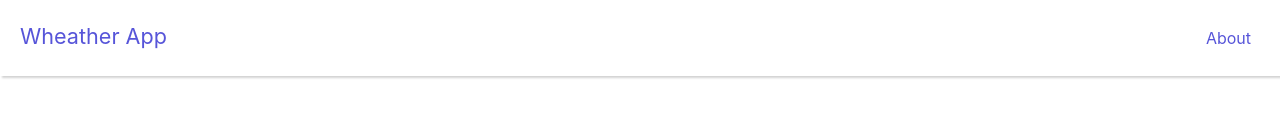
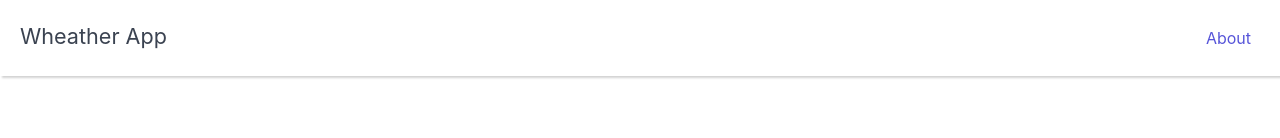
Before and after one commit to zlepur/weather, a React (Create React App) app: page / in a window 1280 px wide. Shown: the top 138 px of the page. Built offline with nearby package versions, Linux system fonts and the light colour scheme.

Commit message:
Fix warnings.

```diff
--- a/src/Header.js
+++ b/src/Header.js
@@ -6,12 +6,12 @@ export default function Header(props) {
     return (
         <header className="navbar navshadow">
             <div className="navbar-primary">
-                <a className="navbar-brand">
+                <div className="navbar-brand">
                     <span className="text-large">Wheather App</span>
-                </a>
+                </div>
             </div>
             <div className="navbar-section">
-                <a href="#" className="btn btn-link">
+                <a href="/about" className="btn btn-link">
                     About
                 </a>
             </div>
```
